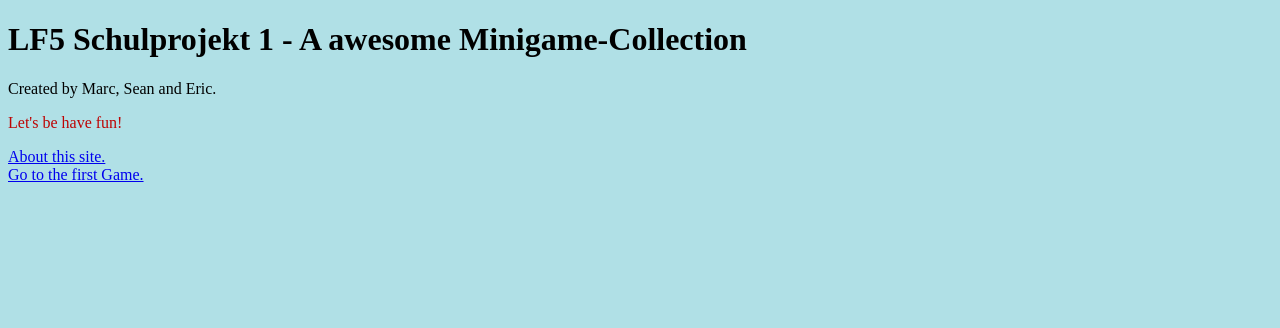
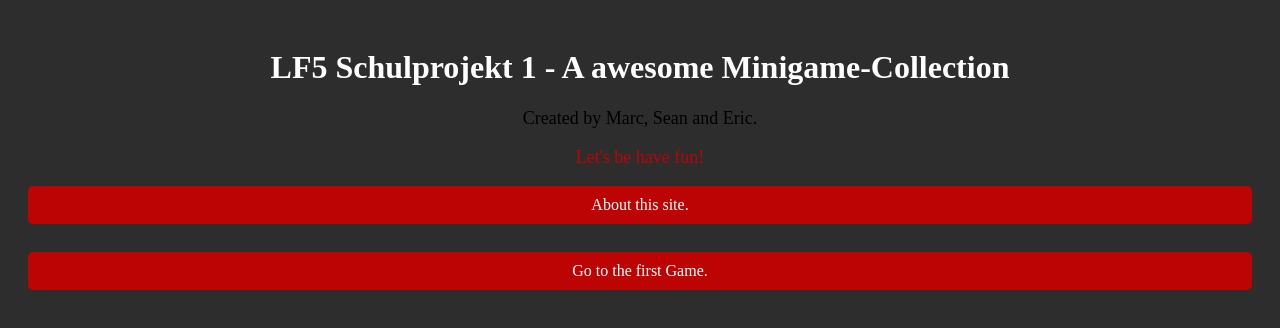
Before and after one commit to Marcwhere/P1AR1-Web, a plain HTML site: page index.html in a window 1280 px wide. Drawn offline with Linux system fonts and the light colour scheme.

Commit message:
more sorting out inconsistencies

```diff
--- a/index.html
+++ b/index.html
@@ -1,15 +1,43 @@
 <!DOCTYPE html>
 <html>
-<body style="background-color:powderblue;">
+<head>
+    <style>
+        body {
+            background-color: rgb(45, 45, 45);
+            border-radius: 10px;
+            padding: 20px;
+        }
+
+        h1 {
+            text-align: center;
+            color: white;
+        }
+
+        p {
+            text-align: center;
+            font-size: 18px;
+        }
+
+        a {
+            display: block;
+            text-align: center;
+            margin-bottom: 10px;
+            color: white;
+            background-color: rgb(189, 4, 4);
+            padding: 10px;
+            border-radius: 5px;
+            text-decoration: none;
+        }
+    </style>
+</head>
+<body>
 
 <h1>LF5 Schulprojekt 1 - A awesome Minigame-Collection</h1>
 <p>Created by Marc, Sean and Eric.</p>
 <p style="color: rgb(189, 4, 4)">Let's be have fun!</p>
 
-
-<A HREF="pages/about/about.html">About this site.</A>
-<br /><A HREF="pages/games/game1">Go to the first Game.</A>
-
+<a href="pages/about/about.html">About this site.</a>
+<br /><a href="pages/games/game1">Go to the first Game.</a>
 
 </body>
 </html>
```
